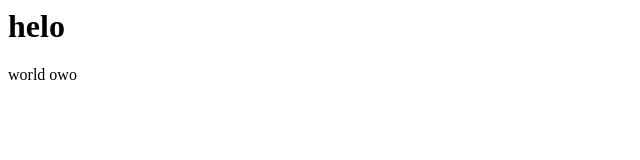
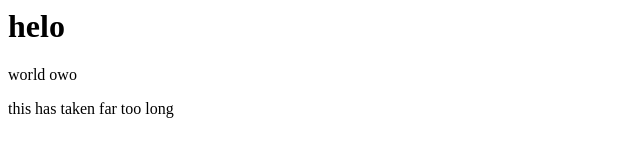
Before and after one commit to AikeJBZ/AikeJBZ.github.io, a plain HTML site: page index.html in a window 1280 px wide. Shown: the whole page, without its empty margins (0-640 px from the left). Drawn offline with Linux system fonts and the light colour scheme.

Commit message:
trying to add files

```diff
--- a/index.html
+++ b/index.html
@@ -7,5 +7,6 @@
 <body>
     <h1>helo</h1>
     <p>world owo</p>
+    <p>this has taken far too long</p>
 </body>
 </html>
```
